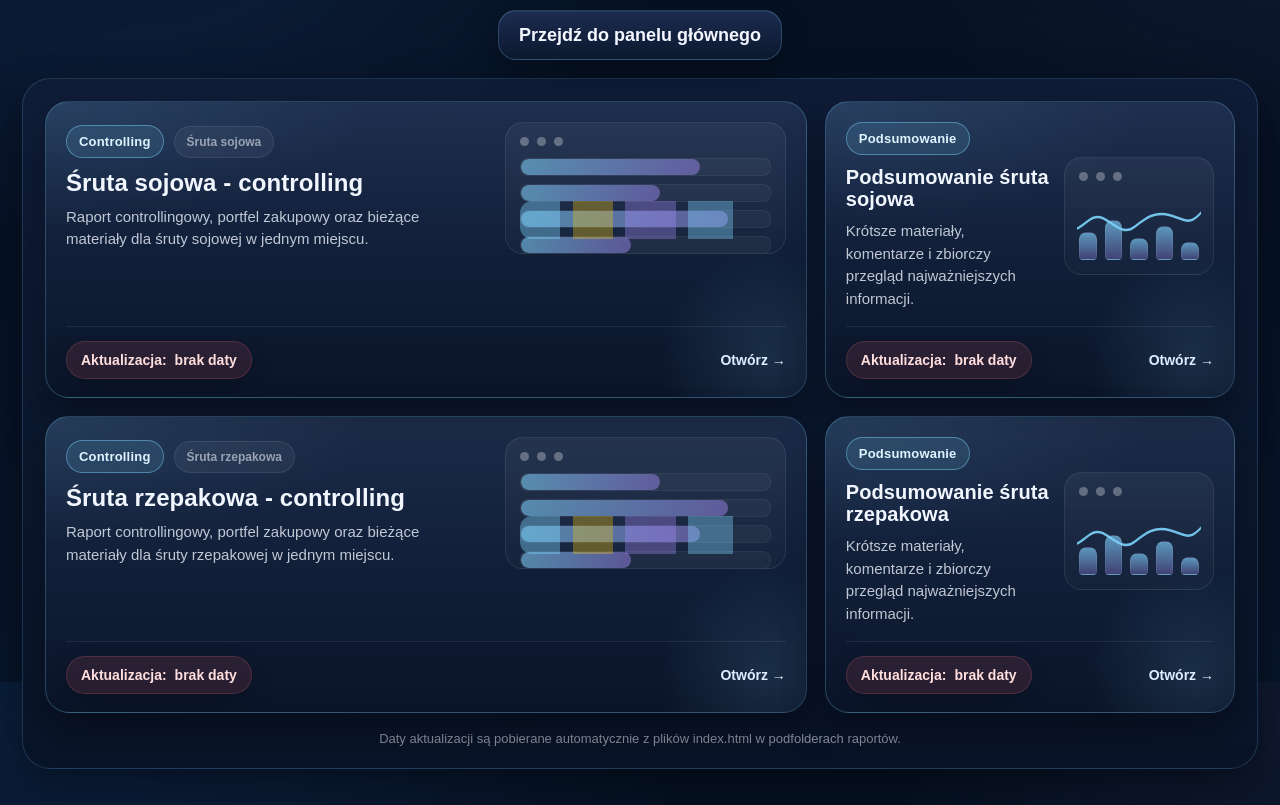
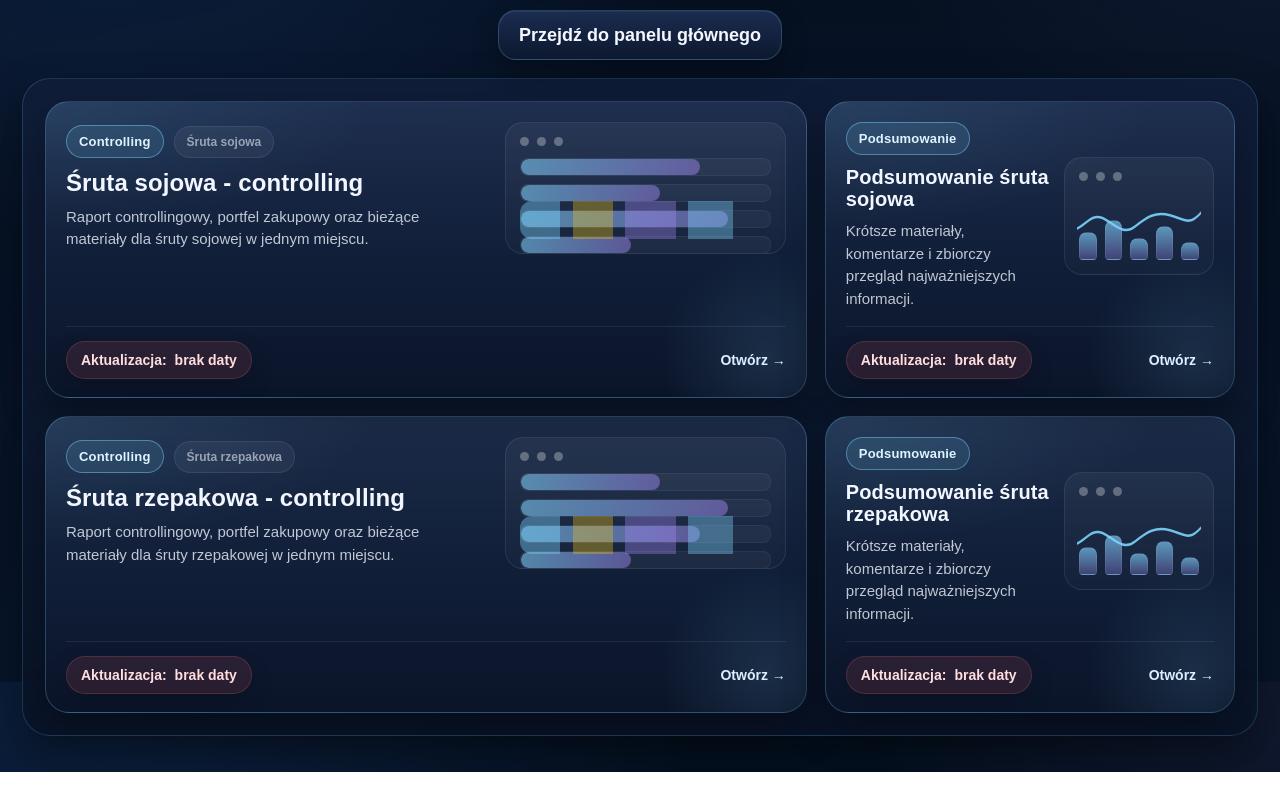
Before and after one commit to mpalejko-source/mirpasz.ace-group.pl, a plain HTML site: page index.html in a window 1280 px wide. Shown: the part 118-923 px from the top of the page. After the commit the page ends 890 px from the top, so only its background shows below. Drawn offline with Linux system fonts and the light colour scheme.

Commit message:
Update index.html

```diff
--- a/index.html
+++ b/index.html
@@ -669,9 +669,7 @@
 
       </div>
 
-      <div class="footerNote">
-        Daty aktualizacji są pobierane automatycznie z plików index.html w podfolderach raportów.
-      </div>
+
     </main>
   </div>
 
```
